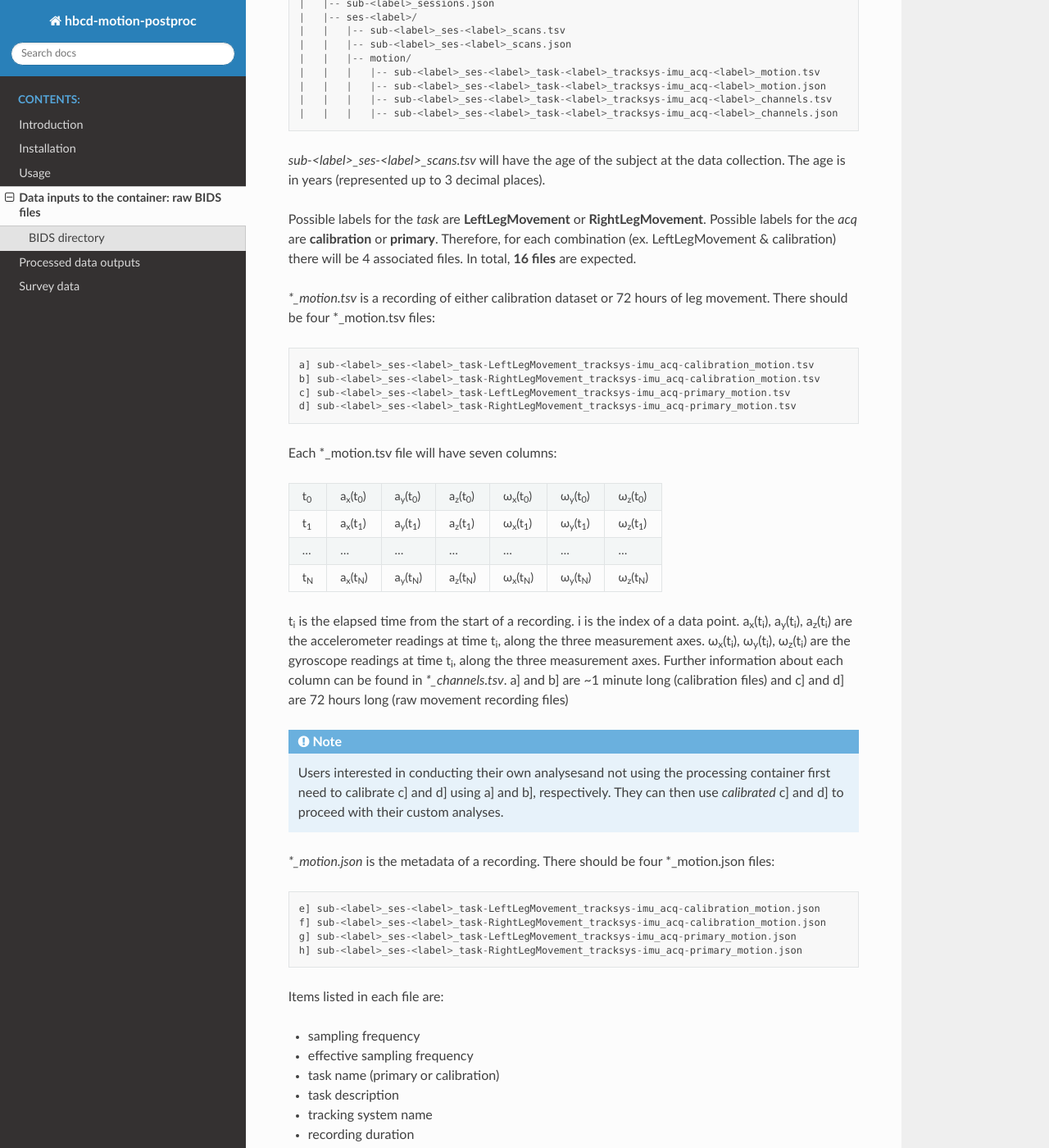
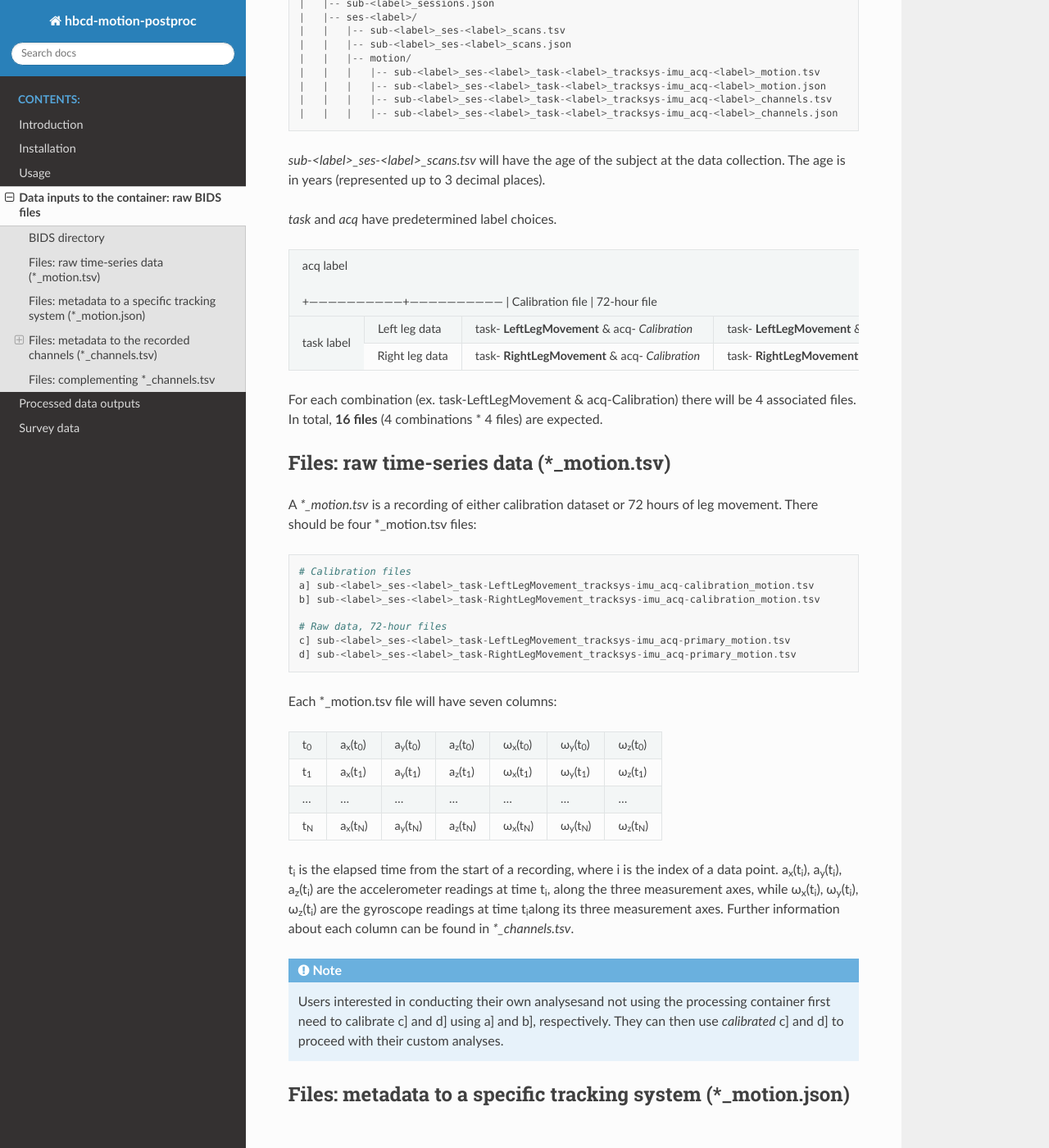
Before and after one commit to ohspc89/hbcd_motion_postproc, a Sphinx documentation site: the page built from docs/source/inputs_formatting.rst, in a window 1280 px wide and 1400 px high, scrolled down 509 px. Shown: the whole window at 82% size. Built offline with Sphinx 7.4.7 and the Read the Docs theme 3.1.0, drawn with Linux system fonts in a browser that asks for light colours; some of the changed text lies outside the part shown.

Commit message:
changing organization

```diff
--- a/docs/source/inputs_formatting.rst
+++ b/docs/source/inputs_formatting.rst
@@ -35,16 +35,34 @@ denoting wildcard) are as follows: ::
 *sub-<label>_ses-<label>_scans.tsv* will have the age of the subject at the data collection.
 The age is in years (represented up to 3 decimal places).
 
-Possible labels for the `task` are **LeftLegMovement** or **RightLegMovement**.
-Possible labels for the `acq` are **calibration** or **primary**.
-Therefore, for each combination (ex. LeftLegMovement & calibration) there
-will be 4 associated files. In total, **16 files** are expected.
+*task* and *acq* have predetermined label choices.
 
-*\*\_motion.tsv* is a recording of either calibration dataset or 72 hours of leg movement.
++------------------------------------------------------------+------------------------------+
+|                             | acq label                                                   |
++                             +------------------------------+------------------------------+
+|                             | Calibration file             | 72-hour file                 |
++------------+----------------+------------------------------+------------------------------+
+| task label | Left leg data  | task- **LeftLegMovement** &  | task- **LeftLegMovement** &  |
+|            |                | acq- *Calibration*           | acq- *primary*               |
++            +----------------+------------------------------+------------------------------+
+|            | Right leg data | task- **RightLegMovement** & | task- **RightLegMovement** & |
+|            |                | acq- *Calibration*           | acq- *primary*               |
++------------+----------------+------------------------------+------------------------------+
+
+For each combination (ex. task-LeftLegMovement & acq-Calibration) there will be 4 associated files.
+In total, **16 files** (4 combinations * 4 files) are expected.
+
+Files: raw time-series data (\*\_motion.tsv)
+--------------------------------------------
+
+A *\*\_motion.tsv* is a recording of either calibration dataset or 72 hours of leg movement.
 There should be four \*\_motion.tsv files::
 
+    # Calibration files
     a] sub-<label>_ses-<label>_task-LeftLegMovement_tracksys-imu_acq-calibration_motion.tsv
     b] sub-<label>_ses-<label>_task-RightLegMovement_tracksys-imu_acq-calibration_motion.tsv
+
+    # Raw data, 72-hour files
     c] sub-<label>_ses-<label>_task-LeftLegMovement_tracksys-imu_acq-primary_motion.tsv
     d] sub-<label>_ses-<label>_task-RightLegMovement_tracksys-imu_acq-primary_motion.tsv
 
@@ -60,15 +78,13 @@ Each \*\_motion.tsv file will have seven columns:
 | t\ :sub:`N`\ | a\ :sub:`x`\ (t\ :sub:`N`\ ) | a\ :sub:`y`\ (t\ :sub:`N`\ ) | a\ :sub:`z`\ (t\ :sub:`N`\ ) | ω\ :sub:`x`\ (t\ :sub:`N`\ ) | ω\ :sub:`y`\ (t\ :sub:`N`\ ) | ω\ :sub:`z`\ (t\ :sub:`N`\ ) |
 +--------------+------------------------------+------------------------------+------------------------------+------------------------------+------------------------------+------------------------------+
 
-t\ :sub:`i`\  is the elapsed time from the start of a recording. i is the index of a data point.
+t\ :sub:`i`\  is the elapsed time from the start of a recording, where i is the index of a data point.
 a\ :sub:`x`\ (t\ :sub:`i`\ ), a\ :sub:`y`\ (t\ :sub:`i`\ ),
 a\ :sub:`z`\ (t\ :sub:`i`\ ) are the accelerometer readings at time t\ :sub:`i`\ ,
-along the three measurement axes. ω\ :sub:`x`\ (t\ :sub:`i`\ ), ω\ :sub:`y`\ (t\ :sub:`i`\ ),
-ω\ :sub:`z`\ (t\ :sub:`i`\ ) are the gyroscope readings at time t\ :sub:`i`\ ,
-along the three measurement axes.
+along the three measurement axes, while ω\ :sub:`x`\ (t\ :sub:`i`\ ), ω\ :sub:`y`\ (t\ :sub:`i`\ ),
+ω\ :sub:`z`\ (t\ :sub:`i`\ ) are the gyroscope readings at time t\ :sub:`i`\
+along its three measurement axes.
 Further information about each column can be found in *\*\_channels.tsv*.
-a] and b] are ~1 minute long (calibration files) and
-c] and d] are 72 hours long (raw movement recording files)
 
 .. note::
 
@@ -76,11 +92,17 @@ c] and d] are 72 hours long (raw movement recording files)
    first need to calibrate c] and d] using a] and b], respectively. They can then use
    *calibrated* c] and d] to proceed with their custom analyses.
 
+Files: metadata to a specific tracking system (\*\_motion.json)
+---------------------------------------------------------------
 
-*\*\_motion.json* is the metadata of a recording. There should be four \*\_motion.json files::
+A *\*\_motion.json* contains metadata to the sensor used for preparing either a calibration file
+or a 72-hour file. There should be four \*\_motion.json files::
 
+    # Calibration files
     e] sub-<label>_ses-<label>_task-LeftLegMovement_tracksys-imu_acq-calibration_motion.json
     f] sub-<label>_ses-<label>_task-RightLegMovement_tracksys-imu_acq-calibration_motion.json
+
+    # Raw data, 72-hour files
     g] sub-<label>_ses-<label>_task-LeftLegMovement_tracksys-imu_acq-primary_motion.json
     h] sub-<label>_ses-<label>_task-RightLegMovement_tracksys-imu_acq-primary_motion.json
 
@@ -99,15 +121,21 @@ Items listed in each file are:
 * sensor name
 * sensor serial number
 
-*\*\_channels.tsv* provides details about each column of *\*\_motion.tsv*.
+Files: metadata to the recorded channels (\*\_channels.tsv)
+-----------------------------------------------------------
+
+A *\*\_channels.tsv* provides details about each column of *\*\_motion.tsv*.
 There should be four \*\_channels.tsv files::
 
+    # Calibration files
     i] sub-<label>_ses-<label>_task-LeftLegMovement_tracksys-imu_acq-calibratioin_channels.tsv
     j] sub-<label>_ses-<label>_task-RightLegMovement_tracksys-imu_acq-calibratioin_channels.tsv
+
+    # Raw data, 72-hour files
     k] sub-<label>_ses-<label>_task-LeftLegMovement_tracksys-imu_acq-primary_channels.tsv
     l] sub-<label>_ses-<label>_task-RightLegMovement_tracksys-imu_acq-primary_channels.tsv
 
-Each \*\_channels.tsv file will have seven columns. For example, i] for one subject is:
+Each \*\_channels.tsv file will have seven rows and seven columns. For example, i] for one subject is:
 
 +-------------------+-----------+---------+---------------+---------+--------------------+-----------------+
 | name              | component | type    | tracked_point | units   | sampling_frequency | reference_frame |
@@ -130,13 +160,29 @@ Each \*\_channels.tsv file will have seven columns. For example, i] for one subj
 * sampling_frequency: effective sampling frequency in Hz
 * reference_frame: local (sensor-oriented)
 
-*\*\_channels.json* describes the reference frame in which the channels of the
-Inertial Measurement Unit (IMU) sensor used to prepare sensor movement dataset are represented.
+Rows
+^^^^
+* imu_latency: latency information of the sensor used
+* LeftAnkle (or RightAnkle) ACCEL_x: accelerometer's x-axis
+* LeftAnkle (or RightAnkle) ACCEL_y: accelerometer's y-axis
+* LeftAnkle (or RightAnkle) ACCEL_z: accelerometer's z-axis
+* LeftAnkle (or RightAnkle) GYRO_x: gyroscope's x-axis
+* LeftAnkle (or RightAnkle) GYRO_y: gyroscope's y-axis
+* LeftAnkle (or RightAnkle) GYRO_z: gyroscope's z-axis
+
+Files: complementing \*\_channels.tsv
+-------------------------------------
+
+A *\*\_channels.json* describes the spatial properties of the reference frame used to
+prepare sensor movement dataset are represented.
 Positive X, Y, and Z sensor axes correspond to anterior, right, superior, respectively.
 There should be four \*\_channels.json files::
 
+    # Calibration files
     m] sub-<label>_ses-<label>_task-LeftLegMovement_tracksys-imu_acq-calibratioin_channels.json
     n] sub-<label>_ses-<label>_task-RightLegMovement_tracksys-imu_acq-calibratioin_channels.json
+
+    # Raw data, 72-hour files
     o] sub-<label>_ses-<label>_task-LeftLegMovement_tracksys-imu_acq-primary_channels.json
     p] sub-<label>_ses-<label>_task-RightLegMovement_tracksys-imu_acq-primary_channels.json
 
```
Also changed, not shown: other parts of docs/source/inputs_formatting.rst (+2 -0 lines), docs/source/outputs.rst (+11 -11 lines).
